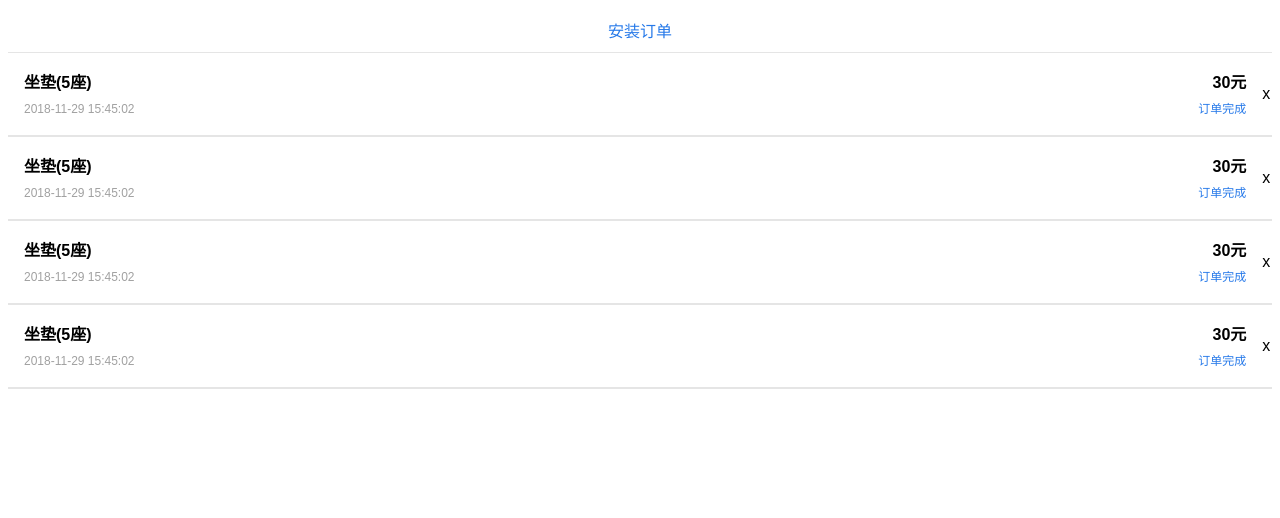
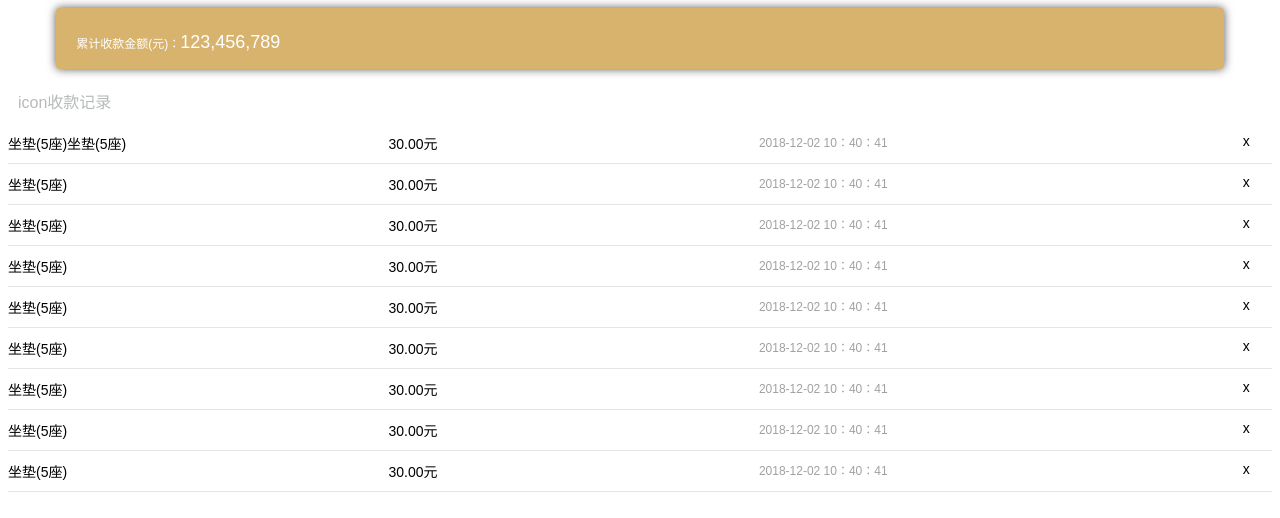
Before and after one commit to BH-NOTHING/CarService, a Vue app: page / in a window 1280 px wide. Shown: the top 518 px of the page. Built offline with nearby package versions, Linux system fonts and the light colour scheme.

Commit message:
add collectionRecord

```diff
--- a/src/App.vue
+++ b/src/App.vue
@@ -2,7 +2,8 @@
   <div id="app">
     <!--<chanePhone/>-->
     <!--<collection/>-->
-    <orderRecord/>
+    <!--<orderRecord/>-->
+    <collectionRecord/>
   </div>
 </template>
 
@@ -10,13 +11,15 @@
 import chanePhone from './components/chanePhone'
 import collection from './components/collection'
 import orderRecord from './components/orderRecord'
+import collectionRecord from './components/collectionRecord'
 
 export default {
   name: 'App',
   components: {
     chanePhone,
     collection,
-    orderRecord
+    orderRecord,
+    collectionRecord
   }
   // B5B5B5
 }
--- /dev/null
+++ b/src/components/collectionRecord.vue
@@ -0,0 +1,133 @@
+<template>
+  <div>
+    <div class="collection-total">
+      <span>累计收款金额(元)：</span>
+      <span class="collection-total-num">{{getTotal}}</span>
+    </div>
+    <div class="collection-title">
+      <span>icon</span>
+      <span>收款记录</span>
+    </div>
+    <div class="collection-record-list">
+      <div class="item-wrap" v-for="item in recordList">
+        <div class="item-name">{{item.name}}</div>
+        <div class="item-price">{{item.price}}</div>
+        <div class="item-date">{{item.date}}</div>
+        <div class="icon-next">x</div>
+      </div>
+    </div>
+  </div>
+</template>
+
+<script>
+export default {
+  name: 'collectionRecord',
+  data () {
+    return {
+      total: 123456789,
+      recordList: [
+        {
+          name: '坐垫(5座)坐垫(5座)',
+          price: '30.00元',
+          date: '2018-12-02 10：40：41'
+        },
+        {
+          name: '坐垫(5座)',
+          price: '30.00元',
+          date: '2018-12-02 10：40：41'
+        },
+        {
+          name: '坐垫(5座)',
+          price: '30.00元',
+          date: '2018-12-02 10：40：41'
+        },{
+          name: '坐垫(5座)',
+          price: '30.00元',
+          date: '2018-12-02 10：40：41'
+        },{
+          name: '坐垫(5座)',
+          price: '30.00元',
+          date: '2018-12-02 10：40：41'
+        },{
+          name: '坐垫(5座)',
+          price: '30.00元',
+          date: '2018-12-02 10：40：41'
+        },{
+          name: '坐垫(5座)',
+          price: '30.00元',
+          date: '2018-12-02 10：40：41'
+        },{
+          name: '坐垫(5座)',
+          price: '30.00元',
+          date: '2018-12-02 10：40：41'
+        },{
+          name: '坐垫(5座)',
+          price: '30.00元',
+          date: '2018-12-02 10：40：41'
+        }
+      ]
+    }
+  },
+  computed:{
+    getTotal(){
+      return (this.total+'').replace(/(?=((?!\b)\d{3})+$)/g,',')
+    }
+  },
+  methods:{
+    next(){
+      console.log('下一步')
+    },
+    collectionRecord(){
+      console.log('收款记录')
+    }
+  }
+}
+</script>
+<style scoped>
+.collection-total{
+  width: 90%;
+  margin: auto;
+  background: #D8B36D;
+  padding: 24px 10px 16px 20px;
+  color: #fff;
+  font-size: 12px;
+  border-radius: 4px;
+  box-shadow: #555555 0px 0px 10px;
+}
+.collection-total .collection-total-num{
+  font-size: 18px;
+}
+.collection-title{
+  padding: 20px 10px 10px 10px;
+  color: #B6BABB;
+}
+.item-wrap{
+  width: 100%;
+  display: flex;
+  font-size: 14px;
+  float: left;
+  padding: 10px 0 10px 0;
+  border-bottom: 1px solid #E5E5E5;
+}
+.icon-next{
+  width: 30px;
+  display: inline-block;
+  float: right;
+}
+.item-wrap .item-name{
+  text-overflow: ellipsis;
+  white-space: nowrap;
+  overflow: hidden;
+  padding-right: 20px;
+  width: calc(30% - 10px);
+}
+.item-wrap .item-price{
+  padding-right: 10px;
+  width: calc(30% - 10px);
+}
+.item-wrap .item-date{
+  width: calc(40% - 10px);
+  font-size: 12px;
+  color: #A1A1A1;
+}
+</style>
```
